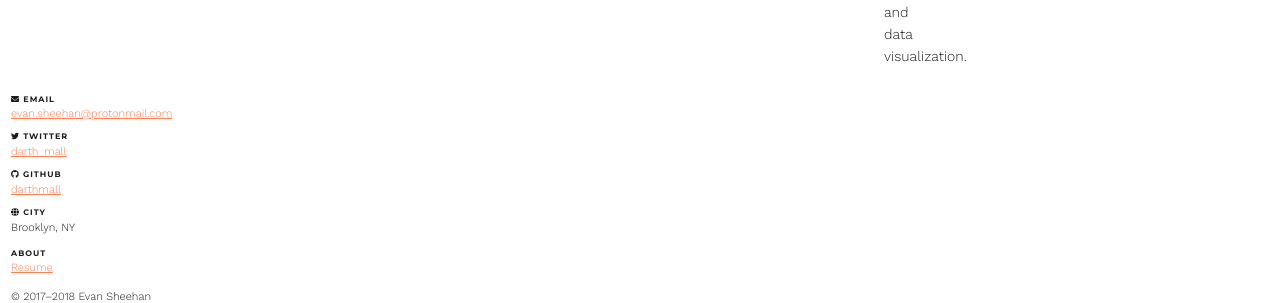
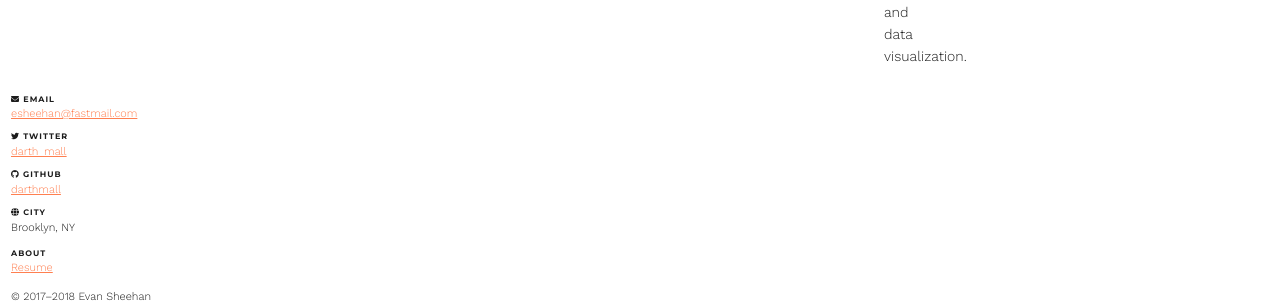
Before and after one commit to darthmall/darthmall.github.io, a Jekyll site: the page built from about.md, in a window 1280 px wide. Shown: the part 584-887 px from the top of the page. Built offline with Jekyll 4.4.1, drawn with Linux system fonts in a browser that asks for light colours; nearby versions of some CDN libraries.

Commit message:
Update email address

```diff
--- a/_config.yml
+++ b/_config.yml
@@ -14,7 +14,7 @@
 # You can create any custom variable you would like, and they will be accessible
 # in the templates via {{ site.myvariable }}.
 title: Evan Sheehan
-email: evan.sheehan@protonmail.com
+email: esheehan@fastmail.com
 description: >- # this means to ignore newlines until "baseurl:"
   Evan Sheehan is a designer & programmer who specializes in creating data visualizations for the web.
 baseurl: "" # the subpath of your site, e.g. /blog
```
